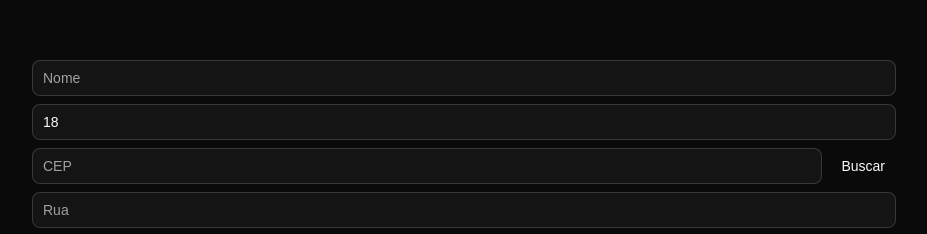
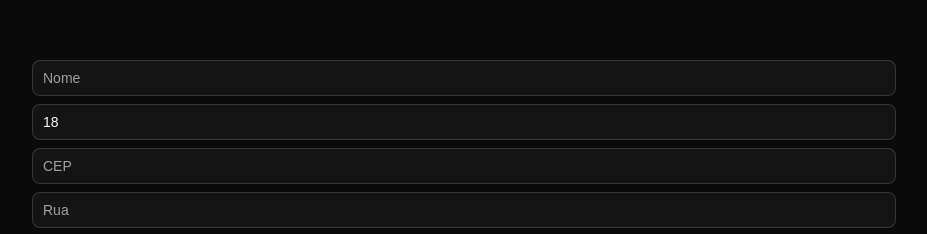
Before and after one commit to andersonkaiti/react-hook-form-course, a React (Vite) app: page / in a window 1280 px wide. Shown: the part 184-418 px from the top of the page, without its empty margins (176-1103 px from the left). Built offline with nearby package versions, Linux system fonts and the light colour scheme.

Commit message:
:sparkles: feat(watch): auto-fetch address on zipcode change with watch subscription

```diff
--- a/src/app.tsx
+++ b/src/app.tsx
@@ -2,6 +2,7 @@ import { Button } from '@components/ui/button'
 import { Input } from '@components/ui/input'
 import { ErrorMessage } from '@hookform/error-message'
 import { Loader2 } from 'lucide-react'
+import { useEffect } from 'react'
 import { useForm } from 'react-hook-form'
 
 interface IFormData {
@@ -20,8 +21,8 @@ export function App() {
     clearErrors,
     reset,
     setFocus,
-    getValues,
     setValue,
+    watch,
   } = useForm<IFormData>({
     defaultValues: {
       name: '',
@@ -37,15 +38,25 @@ export function App() {
     console.log({ data })
   })
 
-  async function handleSearchZipCode() {
-    const zipcode = getValues('zipcode')
-
-    const response = await fetch(`https://viacep.com.br/ws/${zipcode}/json/`)
+  useEffect(() => {
+    // É possível inserir um argumento no watch para observar as mudanças, ou
+    // simplesmente passar uma função callback, um event listener que é
+    // executado toda vez que ocorre uma mudança nos inputs, não gera nada
+    // reativo no código e recebe como parâmetro o formData.
+    const { unsubscribe } = watch(async ({ zipcode }, { name }) => {
+      if (name === 'zipcode' && zipcode && zipcode.length >= 8) {
+        const response = await fetch(
+          `https://viacep.com.br/ws/${zipcode}/json/`,
+        )
         const data = await response.json()
 
         setValue('street', data.logradouro)
         setValue('city', data.localidade)
       }
+    })
+
+    return () => unsubscribe()
+  }, [setValue, watch])
 
   console.log('rendered')
 
@@ -98,17 +109,11 @@ export function App() {
         </div>
 
         <div>
-          <div className="flex gap-2">
           <Input
             placeholder="CEP"
             className="flex-1"
             {...register('zipcode')}
           />
-
-            <Button type="button" onClick={handleSearchZipCode} variant="ghost">
-              Buscar
-            </Button>
-          </div>
 
           <ErrorMessage
             errors={formState.errors}
```
Lines whose indentation alone changed are shown as unchanged.
